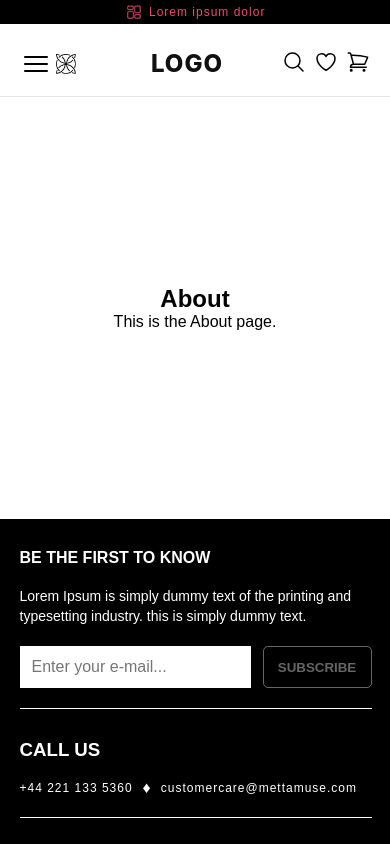
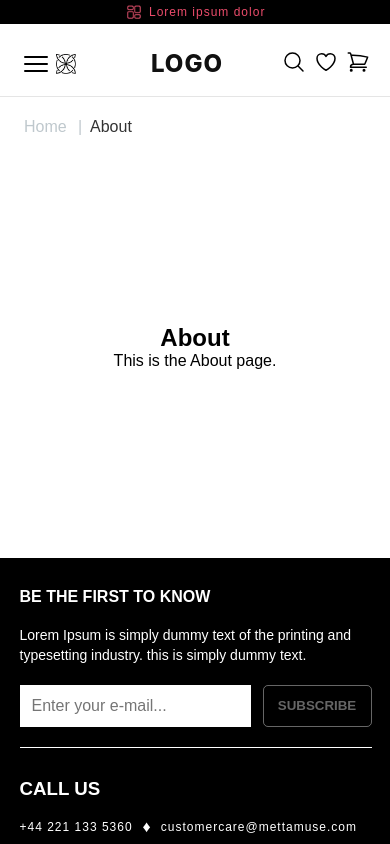
Before and after one commit to vinodwagh07/Appscrip-task-Vinod-Wagh, a Next.js app: page /about in a window 390 px wide. Shown: the top 844 px of the page. Built offline with nearby package versions, Linux system fonts and the light colour scheme.

Commit message:
feat(layout): integrate Breadcrumbs component and update global styles

```diff
--- a/src/app/globals.css
+++ b/src/app/globals.css
@@ -4,11 +4,10 @@
   box-sizing: border-box;
 }
 
-html,body {
+body {
   margin: 0;
   padding: 0;
-  background: #FFFFFF;
-  font-family: Arial, sans-serif;
+  font-family: 'Arial', sans-serif;
 }
 
 .full-page-center {
--- a/src/app/layout.js
+++ b/src/app/layout.js
@@ -1,6 +1,7 @@
 import "./globals.css";
 import Header from "@/components/Header/Header";
 import Footer from "@/components/Footer/Footer";
+import Breadcrumbs from "@/components/Breadcrumbs/Breadcrumbs";
 
 export const metadata = {
   title: "Product Listing Page | Appscrip Frontend Task",
@@ -13,6 +14,7 @@ export default function RootLayout({ children }) {
     <html lang="en">
       <body>
         <Header />
+        <Breadcrumbs/>
         <main className="content">{children}</main>
 
         {/* Schema.org JSON-LD */}
--- /dev/null
+++ b/src/components/Breadcrumbs/Breadcrumbs.js
@@ -0,0 +1,46 @@
+"use client";
+import Link from "next/link";
+import { usePathname } from "next/navigation";
+import styles from "./Breadcrumbs.module.css";
+
+export default function Breadcrumbs() {
+  const pathname = usePathname(); // "/" or "/about"
+  let pathParts = pathname.split("/").filter(Boolean);
+
+  // Landing page: show "Shop" after Home
+  if (pathname === "/") {
+    pathParts = ["shop"]; // assignment: landing page is Shop
+  }
+
+  return (
+    <nav aria-label="Breadcrumb" className={styles.breadcrumbNav}>
+      <ol className={styles.breadcrumbList}>
+        {/* Home is always first */}
+        <li>
+          <Link className={styles.homeBreadcrumb} href="/">Home</Link>
+        </li>
+
+        {pathParts.map((part, index) => {
+          const href = "/" + pathParts.slice(0, index + 1).join("/");
+          const isLast = index === pathParts.length - 1;
+
+          const formatted = part
+            .split("-")
+            .map(w => w.charAt(0).toUpperCase() + w.slice(1))
+            .join(" ");
+
+          return (
+            <li key={href} className={styles.breadcrumbItem}>
+              <span className={styles.separator}>|</span>
+              {isLast ? (
+                <span className={styles.current}>{formatted}</span>
+              ) : (
+                <Link href={href}>{formatted}</Link>
+              )}
+            </li>
+          );
+        })}
+      </ol>
+    </nav>
+  );
+}
--- /dev/null
+++ b/src/components/Breadcrumbs/Breadcrumbs.module.css
@@ -0,0 +1,45 @@
+.breadcrumbNav {
+  margin-top: 1.3rem;
+  margin-left: 1.5rem;
+  font-size: 1rem;
+  display: none;
+}
+
+.breadcrumbList {
+  display: flex;
+  flex-wrap: wrap;
+  gap: 0.5rem;
+  list-style: none;
+  padding: 0;
+  margin: 0;
+}
+
+.homeBreadcrumb{
+  text-decoration: none;
+  color: #BFC8CD;
+}
+
+.breadcrumbItem {
+  display: flex;
+  align-items: center;
+}
+
+.separator {
+  margin: 0 0.5rem;
+  margin-left: 0.2rem;
+  color:#BFC8CD;
+}
+
+.current {
+  font-weight: 400;
+  color: #333;
+}
+
+
+
+/* Mobile */
+@media (max-width: 768px) {
+  .breadcrumbNav {
+    display: block;
+  }
+}
--- a/src/components/ProductListing/FilterSidebar.module.css
+++ b/src/components/ProductListing/FilterSidebar.module.css
@@ -10,7 +10,7 @@
   width: 0;
   overflow: hidden;
   transition: width 0.28s cubic-bezier(0.4, 0, 0.2, 1);
-  margin-left: 1.25rem;
+  /* margin-left: 1.25rem; */
 }
 
 .sidebarOpen .sidebar {
--- a/src/components/ProductListing/ProductGrid.module.css
+++ b/src/components/ProductListing/ProductGrid.module.css
@@ -10,15 +10,15 @@
   gap: 10px;
   max-width: 1440px;
   margin: 0 auto;
-  padding: 40px 30px;
+  padding: 40px 85px;
 }
 
 /* ===== PRODUCT GRID ===== */
 .productGrid {
   flex: 1;
   display: grid;
-  grid-template-columns: repeat(auto-fill, minmax(300px, 1fr));
-  gap: 24px;
+  grid-template-columns: repeat(auto-fill, minmax(250px, 1fr));
+  gap: 20px;
 }
 
 
```
